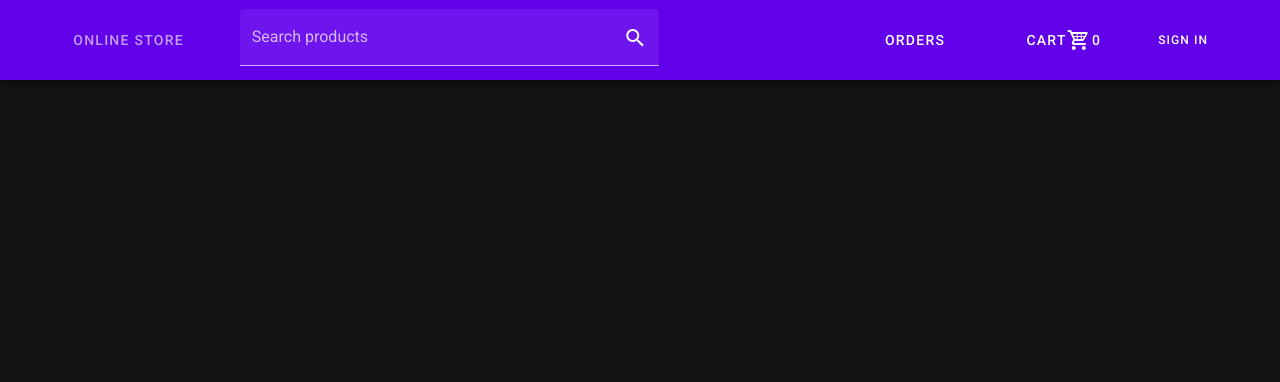
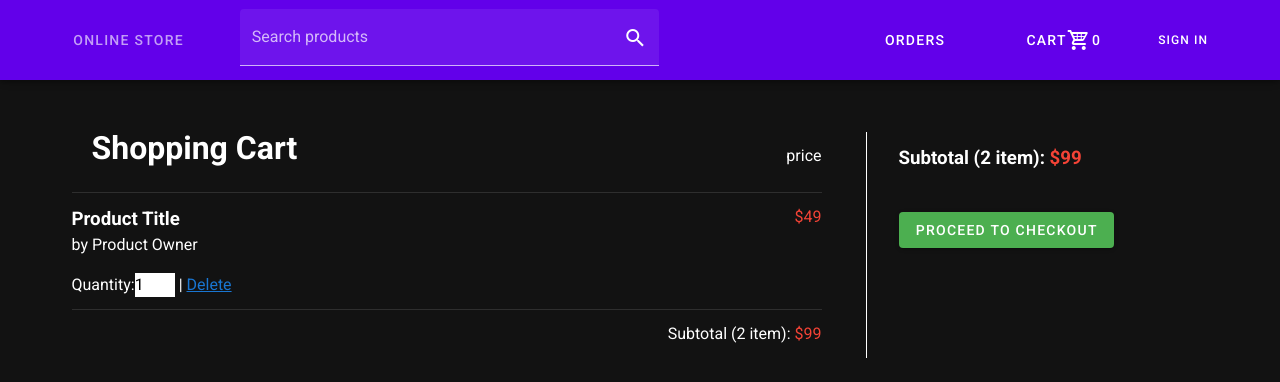
Before and after one commit to AnteAntonini/PIS-Online_Store, a Nuxt app in the folder client/: page /cart in a window 1280 px wide. Shown: the top 382 px of the page. Built offline with nearby package versions, Linux system fonts and the light colour scheme.

Commit message:
shopping cart page

```diff
--- a/client/components/Navbar.vue
+++ b/client/components/Navbar.vue
@@ -20,10 +20,10 @@
       </v-btn>
 
       <div v-if="$auth.$state.loggedIn">
-        <v-btn text style="font-size: 10px" class="text-capitalize btn-font">
+        <v-btn text style="font-size: 10px" class="text-capitalize btn-font" nuxt to="/profile">
           <span>Hello, <br>{{ $auth.$state.user.user.name}}</span>
         </v-btn>
-        <v-btn text>
+        <v-btn text @click="onLogout">
           Log Out
         </v-btn>
       </div>
@@ -32,6 +32,16 @@
   </div>
 </template>
 
+<script>
+export default {
+  methods: {
+    async onLogout() {
+    await this.$auth.logout()   // clearing all the tokens in a local storage and cookies,redirect user to home page
+    }
+  }
+}
+</script>
+
 <style scoped>
 .btn-font{
   font-size: 17px !important;
--- /dev/null
+++ b/client/pages/cart.vue
@@ -0,0 +1,56 @@
+<template>
+  <div class="container d-flex">
+    <v-col md="8">
+      <h1 style="display: inline-block" class="ma-5">Shopping Cart</h1>
+      <p class="mt-10" style="float: right">price</p>
+      <v-divider></v-divider>
+      <div class="cart-item my-3">
+        <h3 class="inline">Product Title</h3>
+        <span class="mb-3 price-right red--text">$49</span>
+        <p>by Product Owner</p>
+        <div class="mb-3">
+          <label for="quantity">Quantity:</label>
+          <input
+            class="input-bg"
+            value="1"
+            type="number"
+            id="quantity"
+            name="quantity"
+            min="1"
+          />
+          | <a href="#">Delete</a>
+        </div>
+        <v-divider></v-divider>
+      </div>
+      <span style="float: right"
+        >Subtotal (2 item): <span class="red--text"> $99</span></span
+      >
+
+    </v-col>
+    <v-col md="4" class="mt-10 ml-8" style="border-left: 1px solid white">
+      <div class="ml-5">
+        <h3>Subtotal (2 item): <span class="red--text">$99</span></h3>
+        <v-btn class="mt-10" color="green">Proceed to checkout</v-btn>
+      </div>
+    </v-col>
+  </div>
+</template>
+
+<script>
+export default {
+
+}
+</script>
+
+<style scoped>
+.input-bg {
+  background: white;
+  width: 40px;
+}
+.inline {
+  display: inline-block;
+}
+.price-right {
+  float: right;
+}
+</style>
--- a/client/pages/login.vue
+++ b/client/pages/login.vue
@@ -3,7 +3,7 @@
     <h1 class="mt-10" style="text-align: center">Login</h1>
     <v-form class="form mx-auto" lazy-validation>
       <v-text-field v-model="email" label="E-mail" required></v-text-field>
-      <v-text-field v-model="password" label="Password"></v-text-field>
+      <v-text-field v-model="password" label="Password" :type="show1 ? 'text' : 'password'"></v-text-field>
       <v-btn class="my-4" color="green" @click="onLogin">Login</v-btn>
       <v-divider class="my-3"></v-divider>
       <span>Don't have account? <v-btn text class="sign-in-btn blue--text" nuxt to="/signup">Sign up</v-btn></span>
@@ -20,7 +20,8 @@ export default {
     data() {
         return {
             email: '',
-            password: ''
+            password: '',
+            show1: false,
         }
     },
         methods: {
--- a/client/pages/profile.vue
+++ b/client/pages/profile.vue
@@ -1,12 +1,30 @@
 <template>
   <div class="container mt-15">
     <h1 class="mt-10" style="text-align: center">Profile</h1>
-
     <v-form class="mx-auto" lazy-validation>
       <v-text-field v-model="name" :label="$auth.$state.user.user.name"></v-text-field>
       <v-text-field v-model="email" :label="$auth.$state.user.user.email"></v-text-field>
-      <v-text-field v-model="password" label="Password"></v-text-field>
-      <v-btn class="my-4" color="green" @click="onUpdateProfile">Update Profile</v-btn>
+      <v-text-field v-model="password" label="Password" :type="show1 ? 'text' : 'password'"></v-text-field>
+      <v-btn class="my-4" color="green" @click="onUpdateProfile; snackbar = true">Update Profile</v-btn>
+      <div class="text-center">
+        <v-snackbar
+        v-model="snackbar"
+        :multi-line="multiLine"
+        >
+        Profile Updated
+
+        <template v-slot:action="{ attrs }">
+            <v-btn
+            color="red"
+            text
+            v-bind="attrs"
+            @click="snackbar = false"
+            >
+            Close
+            </v-btn>
+        </template>
+        </v-snackbar>
+      </div>
     </v-form>
 
   </div>
@@ -16,9 +34,12 @@
 export default {
     data() {
         return {
+            multiLine: true,
+            snackbar: false,
             name: '',
             email: '',
-            password: ''
+            password: '',
+            show1: false,
         }
     },
     methods: {
@@ -36,15 +57,12 @@ export default {
                     this.email = ''
                     this.password = ''
 
-                    await this.$auth.$fetchUser() //refetch API back
+                    await this.$auth.fetchUser() //refetch API back
                 }
             } catch (err) {
                 console.log(err);
             }
         },
-        async onLogout() {
-            await this.$auth.logout()   //clear token from cookies and local storage, then redirect to homepage
-        }
     }
 };
 </script>
```
